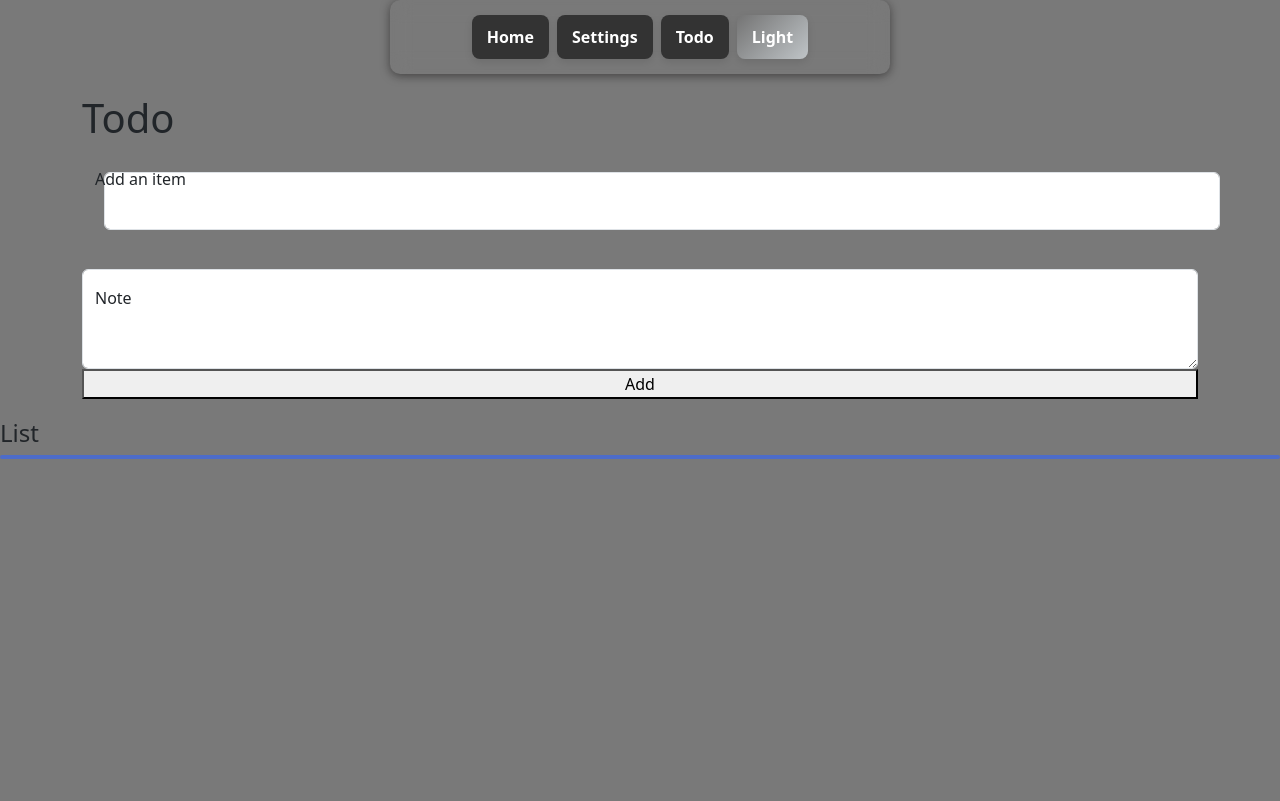
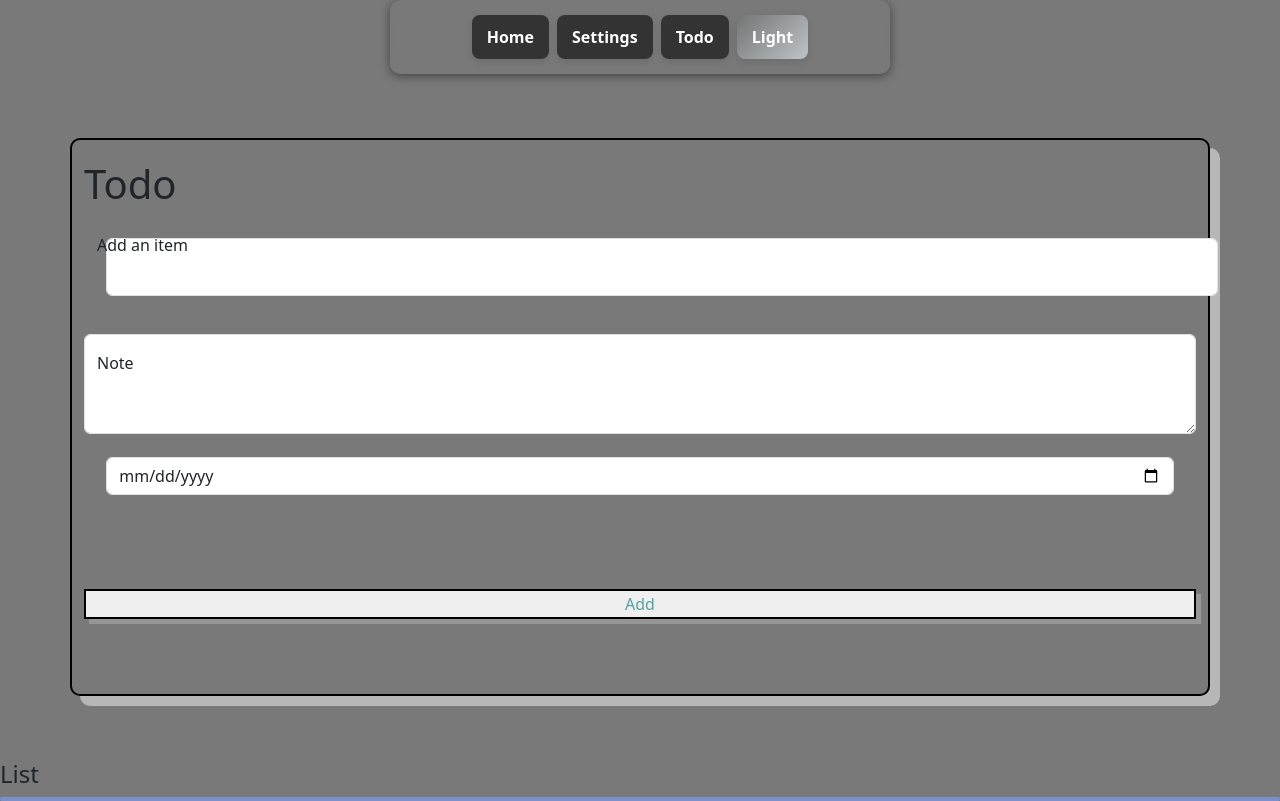
Before and after one commit to Tamerbekir/PocketPal, a React app in the folder client/: page /todo in a window 1280 px wide. Built offline with nearby package versions, Linux system fonts and the light colour scheme; the HTML template or start-up script is replaced by a standard one.

Commit message:
Fixed css for Todo list. Readded date

```diff
--- a/client/package.json
+++ b/client/package.json
@@ -20,6 +20,8 @@
     "react": "^18.3.1",
     "react-bootstrap": "^2.10.9",
     "react-calendar": "^5.1.0",
+    "react-datepicker": "^8.2.0",
+    "react-datetime-picker": "^6.0.1",
     "react-dom": "^18.3.1",
     "react-router-dom": "^6.27.0"
   },
--- a/client/src/Pages/Todo.tsx
+++ b/client/src/Pages/Todo.tsx
@@ -2,6 +2,8 @@ import React, { useState, useEffect } from "react";
 import Form from "react-bootstrap/Form";
 import FloatingLabel from "react-bootstrap/FloatingLabel";
 import InputGroup from "react-bootstrap/InputGroup";
+import DateTimePicker from "react-datetime-picker";
+
 import "../assets/todo.css";
 
 export default function Todo() {
@@ -17,6 +19,7 @@ export default function Todo() {
     notes: "",
   });
 
+  const [date, setDate] = useState(new Date());
   const [submitTodo, setSubmitTodo] = useState<Todo[]>(() => {
     const savedData = localStorage.getItem("submitTodo");
     return savedData ? JSON.parse(savedData) : [];
@@ -71,27 +74,26 @@ export default function Todo() {
             style={{ height: "100px" }}
           />
         </FloatingLabel>
-        {/* <LocalizationProvider dateAdapter={AdapterDayjs}>
-          <DatePicker
+        <InputGroup className="mb-3">
+          <Form.Control
+            placeholder="To do"
+            type="date"
+            name="date"
             value={todo.date}
-            label="Date"
-            name="date"
+            onChange={handleTodoChange}
             className="todoDate"
-            onChange={() => handleDateChange}
-            slotProps={{
-              textField: {
-                helperText: "MM/DD/YYYY",
-              },
-            }}
+            aria-describedby="basic-addon1"
           />
-        </LocalizationProvider> */}
-        <button onClick={handleSubmitTodo}>Add</button>
+        </InputGroup>
+        <button className="addBtn" onClick={handleSubmitTodo}>
+          Add
+        </button>
       </div>
       <h4>List</h4>
       <div className="listDiv">
         {submitTodo.map((addedItem, index) => (
           <div key={index}>
-            {/* <p>{addedItem.date}</p> */}
+            <p>{addedItem.date}</p>
             <p>{addedItem.item}</p>
             <p>{addedItem.notes}</p>
             <button
--- a/client/src/assets/todo.css
+++ b/client/src/assets/todo.css
@@ -1,10 +1,22 @@
 .container {
   display: flex;
   flex-direction: column;
+  border: 2px solid black;
+  box-shadow: 10px 10px 0px 0px rgb(183, 183, 183);
+  margin-top: 5%;
+  margin-bottom: 5%;
+}
+
+.addBtn {
+  border: 2px solid black;
+  box-shadow: 5px 5px 0px 0px rgba(183, 183, 183, 0.471);
+  margin-top: 5%;
+  margin-bottom: 5%;
+  color: rgb(87, 162, 162);
 }
 
 .listDiv {
-  border: 2px solid rgb(77, 108, 201);
+  border: 2px solid rgb(125, 144, 204);
   background-color: white;
   border-radius: 5px;
 
```
Also changed, not shown: 1 other file (tests, documents, lock files or other folders).
